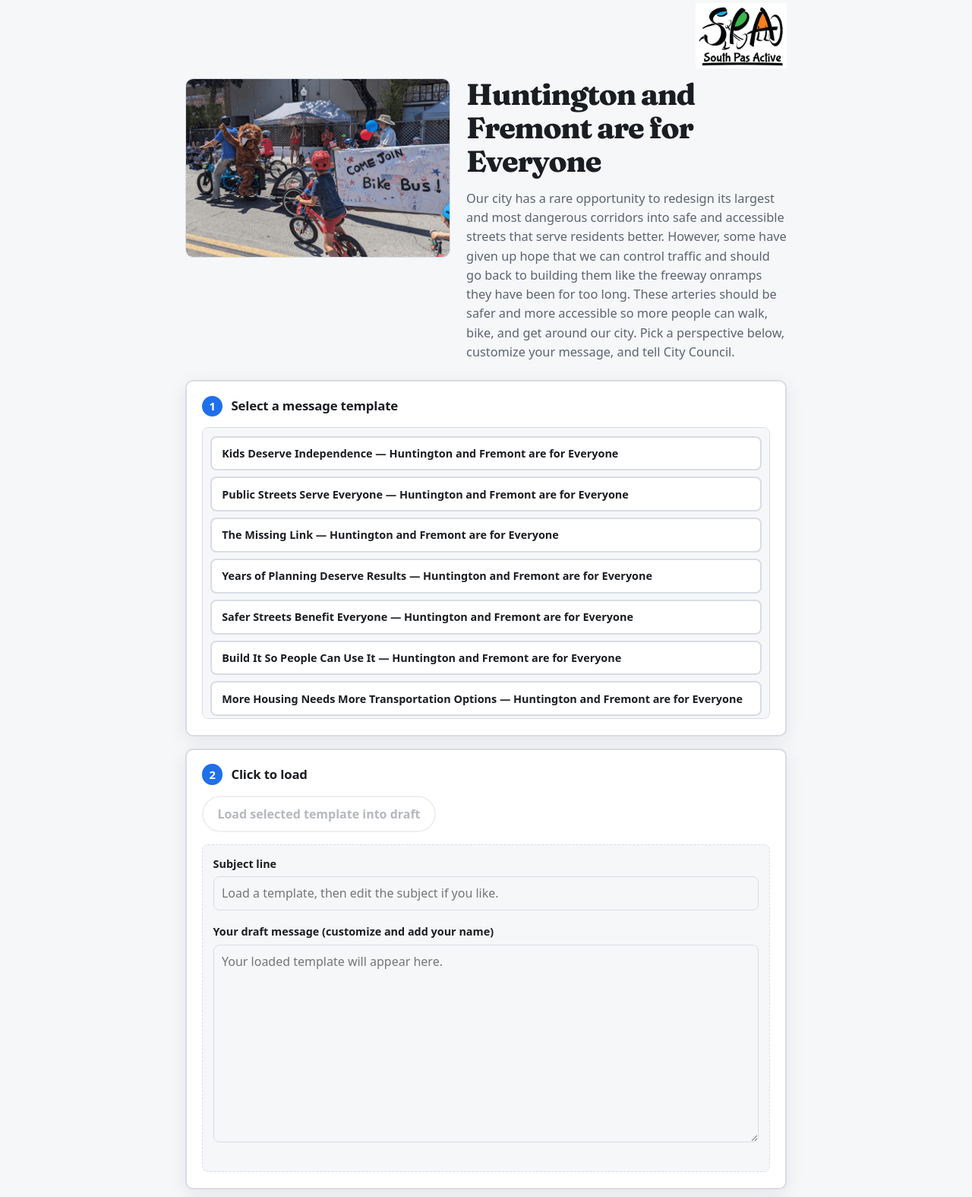
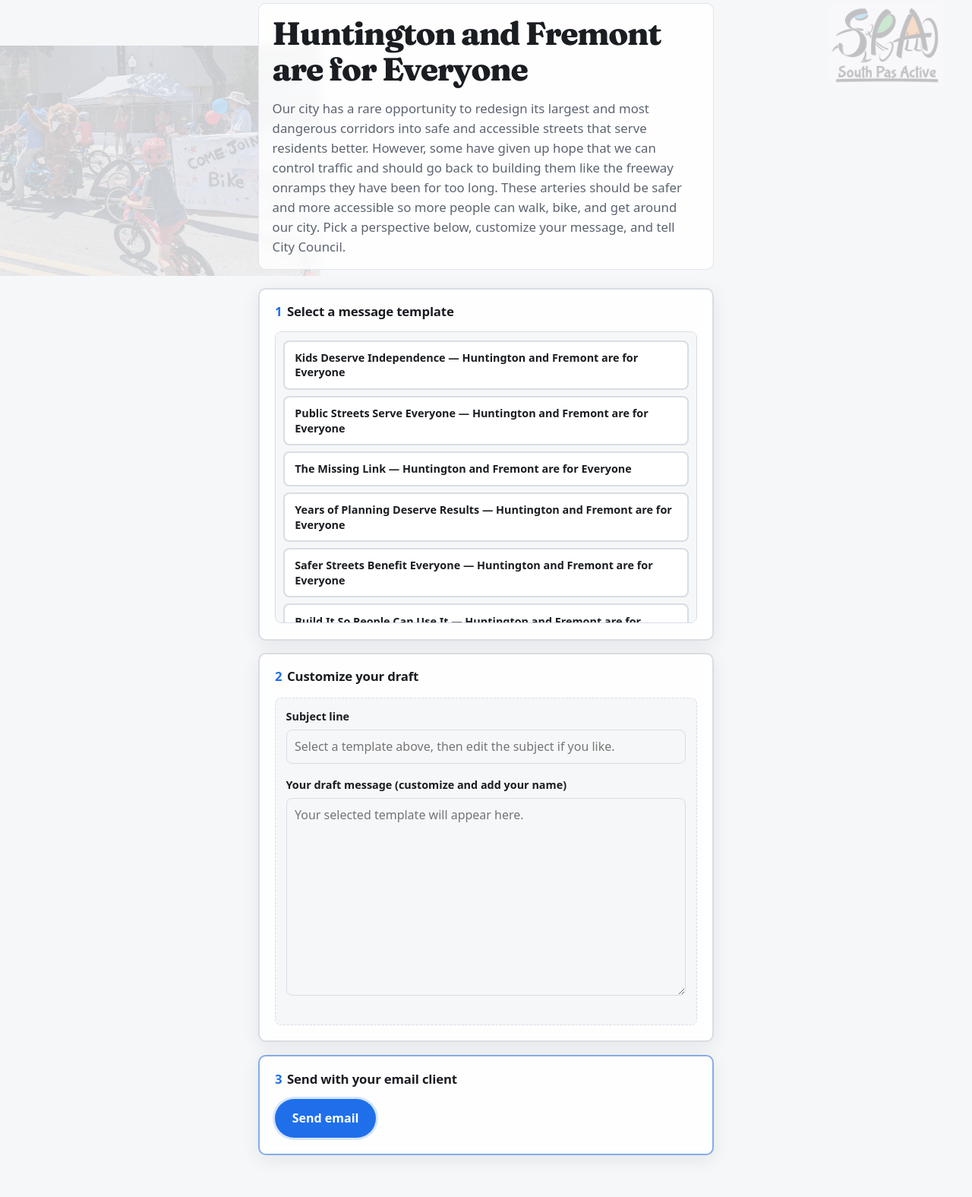
Before and after one commit to caseyjlaw/prepared-statements-site, a plain HTML site: page index.html in a window 1280 px wide. Shown: the part 36-1611 px from the top of the page at 76% size. Drawn offline with Linux system fonts and the light colour scheme.

Commit message:
Refactor app.js and index.html for improved user experience and layout. Removed the load template button and adjusted status messages for clarity. Enhanced the HTML structure for better accessibility and streamlined the CSS for background elements and step card designs, ensuring a more cohesive visual presentation.

```diff
--- a/app.js
+++ b/app.js
@@ -20,13 +20,11 @@
   const messageField = document.getElementById("message");
   const subjectField = document.getElementById("email-subject");
   const composeBtn = document.getElementById("compose");
-  const loadBtn = document.getElementById("load-template");
   const statusEl = document.getElementById("status");
   const templatePickerEl = document.getElementById("template-picker");
   const selectedTemplateLabelEl = document.getElementById("selected-template-label");
   const advocacyEl = document.getElementById("advocacy-headline");
   const advocacyIntroEl = document.getElementById("advocacy-intro");
-  let selectedIndex = null;
 
   function setStatus(message, isError) {
     statusEl.textContent = message;
@@ -132,7 +130,9 @@
   function selectTemplate(index) {
     const list = window.__STATEMENTS__;
     if (!list || !list[index]) return;
-    selectedIndex = index;
+    const st = list[index];
+    const useDefaultSubject = index === list.length - 1;
+
     templatePickerEl.querySelectorAll(".template-option").forEach((el, idx) => {
       const isSelected = idx === index;
       el.classList.toggle("is-selected", isSelected);
@@ -140,27 +140,13 @@
     });
     if (selectedTemplateLabelEl) {
       selectedTemplateLabelEl.hidden = false;
-      selectedTemplateLabelEl.textContent = `Selected: ${list[index].title}`;
+      selectedTemplateLabelEl.textContent = `Loaded: ${st.title}`;
     }
-    if (loadBtn) {
-      loadBtn.disabled = false;
-      loadBtn.focus();
-    }
-    setStatus("Step 2: Click “Load selected template into draft,” then customize your message.", false);
-  }
 
-  function loadSelectedTemplate() {
-    const list = window.__STATEMENTS__;
-    if (selectedIndex === null || !list || !list[selectedIndex]) {
-      setStatus("Step 1: Select a message template first.", true);
-      return;
-    }
-    const st = list[selectedIndex];
-    const useDefaultSubject = selectedIndex === list.length - 1;
     subjectField.value = useDefaultSubject ? site.defaultSubject : st.title;
     messageField.value = st.body;
     messageField.focus();
-    setStatus("Step 3: Customize if you like, then send with your email client.", false);
+    setStatus("", false);
   }
 
   function buildBody(messageText) {
@@ -183,7 +169,7 @@
   }
 
   async function loadSiteData() {
-    setStatus("Loading…", false);
+    setStatus("", false);
     const res = await fetch(DATA_URL, { cache: "no-store" });
     if (!res.ok) {
       throw new Error(`Could not load ${DATA_URL} (${res.status}).`);
@@ -192,11 +178,6 @@
     const parsed = parseSiteJson(text);
     applySiteData(parsed);
     populateTemplatePicker(window.__STATEMENTS__);
-    setStatus("Step 1: Select a message template.", false);
-  }
-
-  if (loadBtn) {
-    loadBtn.addEventListener("click", loadSelectedTemplate);
   }
 
   composeBtn.addEventListener("click", () => {
@@ -207,10 +188,8 @@
 
     const bodyText = messageField.value.trim();
     if (!bodyText) {
-      setStatus("Step 2: Load a template into the draft first (or write your own message).", true);
-      if (loadBtn && !loadBtn.disabled) {
-        loadBtn.focus();
-      } else if (templatePickerEl) {
+      setStatus("Step 1: Select a message template first (or write your own message).", true);
+      if (templatePickerEl) {
         const first = templatePickerEl.querySelector(".template-option");
         if (first) first.focus();
       }
@@ -227,10 +206,7 @@
         true
       );
     } else {
-      setStatus(
-        "Opening your email app… If nothing happens, check popup or mail client settings.",
-        false
-      );
+      setStatus("", false);
     }
 
     openMailto(href);
--- a/index.html
+++ b/index.html
@@ -13,38 +13,22 @@
     <link rel="stylesheet" href="styles.css" />
   </head>
   <body>
+    <div class="bg-layer" aria-hidden="true">
+      <img class="bg-hero" src="assets/hero-left.png" alt="" />
+      <img class="bg-logo" src="assets/logo.png" alt="" />
+    </div>
+
     <div class="wrap">
       <header class="advocacy-header">
-        <div class="brand-bar">
-          <img
-            class="brand-logo"
-            src="assets/logo.png"
-            alt="South Pas Active"
-            width="330"
-            height="236"
-          />
-        </div>
-        <div class="hero-layout">
-          <img
-            class="hero-photo"
-            src="assets/hero-left.png"
-            alt="Community bike bus with kids, families, and a Come Join Bike Bus sign"
-            width="703"
-            height="476"
-          />
-          <div class="hero-copy">
-            <h1 id="advocacy-headline" class="advocacy-hero"></h1>
-            <p id="advocacy-intro" class="advocacy-intro"></p>
-          </div>
-        </div>
+        <h1 id="advocacy-headline" class="advocacy-hero"></h1>
+        <p id="advocacy-intro" class="advocacy-intro"></p>
       </header>
 
       <main class="workflow">
         <section class="step-card" aria-labelledby="step-1-label">
-          <div class="step-heading">
-            <span class="step-number" aria-hidden="true">1</span>
-            <h2 id="step-1-label" class="step-title">Select a message template</h2>
-          </div>
+          <h2 id="step-1-label" class="step-title">
+            <span class="step-number">1</span> Select a message template
+          </h2>
           <div
             id="template-picker"
             class="template-picker"
@@ -56,13 +40,9 @@
         </section>
 
         <section class="step-card" aria-labelledby="step-2-label">
-          <div class="step-heading">
-            <span class="step-number" aria-hidden="true">2</span>
-            <h2 id="step-2-label" class="step-title">Click to load</h2>
-          </div>
-          <button type="button" id="load-template" class="btn-load" disabled>
-            Load selected template into draft
-          </button>
+          <h2 id="step-2-label" class="step-title">
+            <span class="step-number">2</span> Customize your draft
+          </h2>
           <div class="draft-fields">
             <div class="field">
               <label for="email-subject">Subject line</label>
@@ -71,7 +51,7 @@
                 name="email-subject"
                 type="text"
                 autocomplete="off"
-                placeholder="Load a template, then edit the subject if you like."
+                placeholder="Select a template above, then edit the subject if you like."
               />
             </div>
             <div class="field field-last">
@@ -81,21 +61,19 @@
                 name="message"
                 rows="10"
                 spellcheck="true"
-                placeholder="Your loaded template will appear here."
+                placeholder="Your selected template will appear here."
               ></textarea>
             </div>
           </div>
         </section>
 
         <section class="step-card step-card-send" aria-labelledby="step-3-label">
-          <div class="step-heading">
-            <span class="step-number" aria-hidden="true">3</span>
-            <h2 id="step-3-label" class="step-title">Send with your email client</h2>
-          </div>
+          <h2 id="step-3-label" class="step-title">
+            <span class="step-number">3</span> Send with your email client
+          </h2>
           <div class="actions">
             <button type="button" id="compose" class="btn-send">
               <span class="btn-send-main">Send email</span>
-              <span class="btn-send-note">Opens your mail app with this message ready to send</span>
             </button>
           </div>
         </section>
--- a/styles.css
+++ b/styles.css
@@ -47,10 +47,53 @@ body {
   line-height: 1.55;
 }
 
+.bg-layer {
+  position: fixed;
+  inset: 0;
+  z-index: 0;
+  pointer-events: none;
+  overflow: hidden;
+}
+
+.bg-hero {
+  position: absolute;
+  left: -2%;
+  top: 12%;
+  width: min(46vw, 28rem);
+  height: auto;
+  opacity: 0.18;
+  object-fit: cover;
+  border-radius: 0;
+}
+
+.bg-logo {
+  position: absolute;
+  right: 3%;
+  top: 2.5rem;
+  width: min(22vw, 9.5rem);
+  height: auto;
+  opacity: 0.22;
+}
+
 .wrap {
-  max-width: 52rem;
+  position: relative;
+  z-index: 1;
+  max-width: 40rem;
   margin: 0 auto;
   padding: 2.5rem 1.25rem 3rem;
+}
+
+@media (max-width: 700px) {
+  .bg-hero {
+    width: 70vw;
+    top: 8%;
+    opacity: 0.12;
+  }
+
+  .bg-logo {
+    width: 28vw;
+    opacity: 0.16;
+  }
 }
 
 .workflow {
@@ -60,7 +103,8 @@ body {
 }
 
 .step-card {
-  background: var(--card);
+  background: color-mix(in srgb, var(--card) 88%, transparent);
+  backdrop-filter: blur(6px);
   border: 2px solid var(--border);
   border-radius: var(--radius);
   box-shadow: var(--shadow);
@@ -76,34 +120,18 @@ body {
   border-color: color-mix(in srgb, var(--accent) 45%, var(--border));
 }
 
-.step-heading {
-  display: flex;
-  align-items: baseline;
-  gap: 0.7rem;
+.step-title {
   margin: 0 0 0.9rem;
+  font-size: 1.05rem;
+  font-weight: 700;
+  letter-spacing: -0.01em;
+  line-height: 1.35;
 }
 
 .step-number {
-  flex: 0 0 auto;
-  display: inline-flex;
-  align-items: center;
-  justify-content: center;
-  width: 1.7rem;
-  height: 1.7rem;
-  border-radius: 999px;
-  background: var(--accent);
-  color: var(--accent-contrast);
-  font-size: 0.92rem;
-  font-weight: 700;
-  line-height: 1;
-}
-
-.step-title {
-  margin: 0;
-  font-size: 1.05rem;
-  font-weight: 700;
-  letter-spacing: -0.01em;
-  line-height: 1.3;
+  color: var(--accent);
+  font-weight: 800;
+  margin-right: 0.15rem;
 }
 
 .step-selection-hint {
@@ -122,75 +150,20 @@ body {
   margin-bottom: 0;
 }
 
-.btn-load {
-  font: inherit;
-  font-weight: 600;
-  cursor: pointer;
-  border: 2px solid var(--accent);
-  border-radius: 999px;
-  padding: 0.6rem 1.15rem;
-  background: transparent;
-  color: var(--accent);
-}
-
-.btn-load:hover:not(:disabled) {
-  background: var(--template-hover);
-}
-
-.btn-load:disabled {
-  cursor: not-allowed;
-  opacity: 0.45;
-  border-color: var(--border);
-  color: var(--muted);
-}
-
-.btn-load:focus-visible {
-  outline: 2px solid var(--accent);
-  outline-offset: 2px;
-}
-
 .advocacy-header {
   margin: 0 0 1.5rem;
-}
-
-.brand-bar {
-  display: flex;
-  justify-content: flex-end;
-  margin: 0 0 0.85rem;
-}
-
-.brand-logo {
-  display: block;
-  width: clamp(5.5rem, 16vw, 7.5rem);
-  height: auto;
-}
-
-.hero-layout {
-  display: grid;
-  grid-template-columns: minmax(0, 0.95fr) minmax(0, 1.15fr);
-  gap: 1.15rem 1.35rem;
-  align-items: start;
-}
-
-.hero-photo {
-  display: block;
-  width: 100%;
-  height: auto;
-  border-radius: 10px;
-  border: 1px solid var(--border);
-  object-fit: cover;
-  aspect-ratio: 703 / 476;
-}
-
-.hero-copy {
-  min-width: 0;
+  padding: 1rem 1.1rem;
+  background: color-mix(in srgb, var(--card) 82%, transparent);
+  backdrop-filter: blur(6px);
+  border: 1px solid color-mix(in srgb, var(--border) 70%, transparent);
+  border-radius: var(--radius);
 }
 
 .advocacy-hero {
   margin: 0 0 0.85rem;
   font-family: "Fraunces", Georgia, "Times New Roman", serif;
   font-optical-sizing: auto;
-  font-size: clamp(1.7rem, 4.2vw, 2.45rem);
+  font-size: clamp(1.9rem, 5.2vw, 2.65rem);
   font-weight: 800;
   line-height: 1.12;
   color: var(--text);
@@ -199,19 +172,9 @@ body {
 
 .advocacy-intro {
   margin: 0;
-  font-size: 1.02rem;
+  font-size: 1.05rem;
   line-height: 1.55;
   color: var(--muted);
-}
-
-@media (max-width: 700px) {
-  .hero-layout {
-    grid-template-columns: 1fr;
-  }
-
-  .hero-photo {
-    max-height: 14rem;
-  }
 }
 
 label {
@@ -322,10 +285,6 @@ input[type="text"]:focus {
   padding: 0.7rem 1.3rem;
   background: var(--accent);
   color: var(--accent-contrast);
-  display: inline-flex;
-  flex-direction: column;
-  align-items: center;
-  gap: 0.2rem;
   text-align: center;
   max-width: 100%;
   box-shadow: 0 0 0 3px var(--step-focus-ring);
@@ -339,14 +298,6 @@ input[type="text"]:focus {
 .btn-send-main {
   font-size: 1rem;
   line-height: 1.2;
-}
-
-.btn-send-note {
-  font-size: 0.78rem;
-  font-weight: 500;
-  opacity: 0.92;
-  line-height: 1.25;
-  max-width: 22rem;
 }
 
 .btn-send:hover {
```
